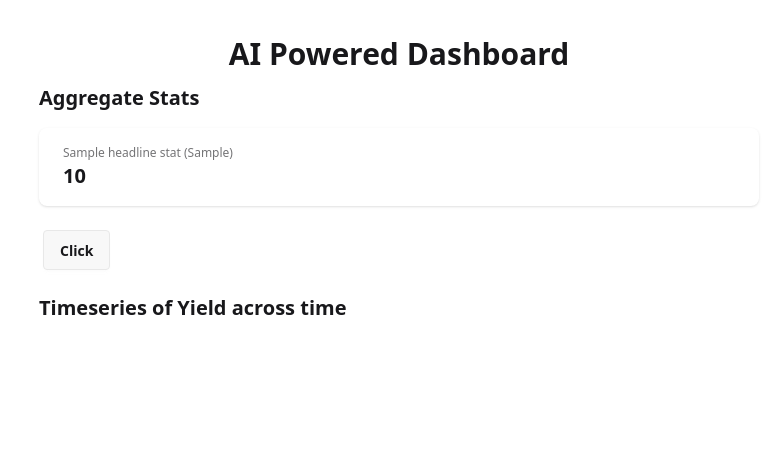
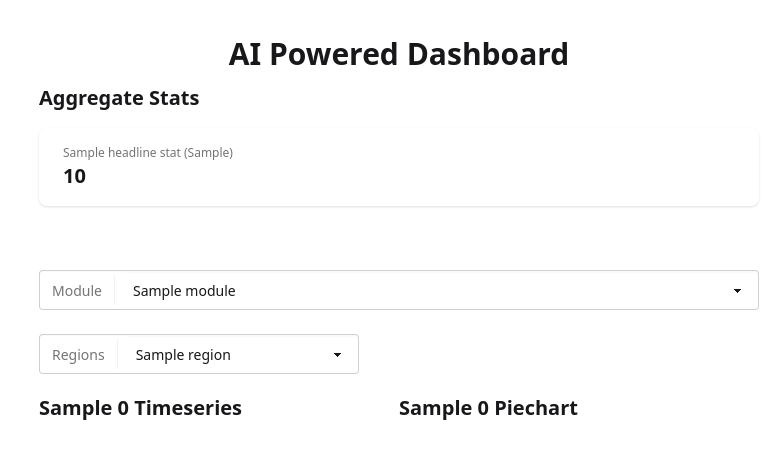
Before and after one commit to chubi-x/ai_powered_data_dashboard, a Django app: template dashboard/templates/base.html in a window 1280 px wide. Shown: the top 459 px of the page, without its empty margins (497-1280 px from the left). Run offline with Django 5.2, Linux system fonts and the light colour scheme; tables that the repository leaves empty hold one stand-in row (values such as "Sample post"); the template is opened without the code that fills it: values that come from a table or form of the project are taken from there, most other values are stand-ins (such as "Sample title", 1, 10 or a date in 2020); style sheets or scripts are compiled from the project's sources; parts of the project's set-up code (start-up, migrations or seed data) failed here and were passed over; some libraries are stand-ins or nearby versions.

Commit message:
refactor: simplify base.html with includes

```diff
--- a/dashboard/templates/base.html
+++ b/dashboard/templates/base.html
@@ -27,28 +27,9 @@
       <h1 class="text-3xl font-bold mx-auto my-3">AI Powered Dashboard</h1>
       <div class="w-full flex flex-col h-full">
         {% include "headline_stats.html" %}
-<div class="flex w-full flex-col">
-<div class="dropdown mt-5">
-  <div tabindex="0" role="button" class="btn m-1">Click</div>
-    <ul tabindex="-1" class="dropdown-content menu bg-base-100 rounded-box z-1 w-52 p-2 shadow-sm">
-      <li><a hx-get="{% url 'dashboard:get_timeseries_chart'%}" hx-target="#timeseriesChart" hx-swap="innerHTML" >Item 1</a></li>
-      <li><a>Item 2</a></li>
-    </ul>
-
-    <div class="charts-container mt-5">
-      <h1 class="text-xl font-bold"> Timeseries of Yield across time</h1>
-    </div>
-    <div class="charts w-full flex">
-
-    <div id="timeseriesChart" class="w-full"  hx-trigger="load" hx-get="{% url 'dashboard:get_timeseries_chart'%}" hx-target="#timeseriesChart" hx-swap="innerHTML" >
-    </div>
-
-    <div id="pieChart" class="w-full"  hx-trigger="load" hx-get="{% url 'dashboard:get_pie_chart'%}" hx-target="#pieChart" hx-swap="innerHTML" >
-    </div>
-
-    </div>
-</div>
-
+    <div class="flex w-full flex-col my-10">
+      {% include 'includes/module_filters.html' with default_module=modules.0.name %}
+    {% include "includes/chart.html" with metric=modules.0.filters.1.values.0.label %}
 </div>
 
     </div>
```
